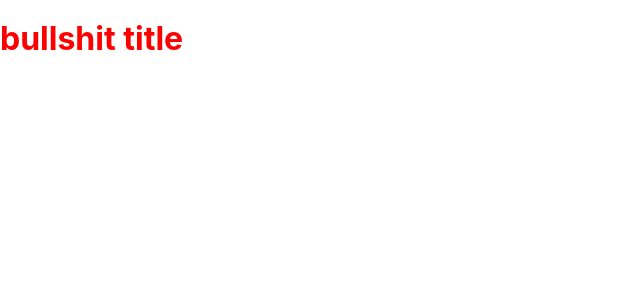
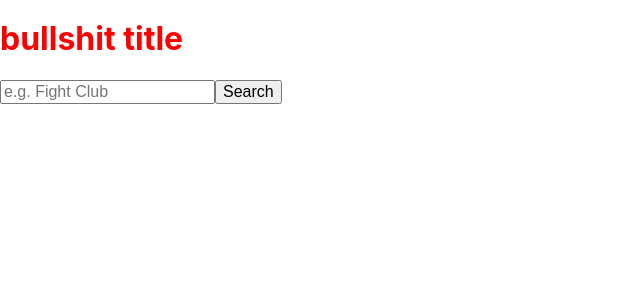
Before and after one commit to P-L-U-D/Out-of-Context-Movie-Spoiler, a React (Create React App) app: page / in a window 1280 px wide. Shown: the top 300 px of the page, without its empty margins (0-640 px from the left). Built offline with nearby package versions, Linux system fonts and the light colour scheme; no server answers.

Commit message:
Added onChange handler, and added popularity filter based on user input

```diff
--- a/src/SearchBar.js
+++ b/src/SearchBar.js
@@ -1,5 +1,17 @@
 import React, { Component } from 'react';
 import axios from 'axios';
+
+
+
+//         // randomly pick 3 words and save
+//         // wrap calls in async fucnction? use await to get response from API 1 before we call API 2
+//         // on successful return of API 2, pass saved keywords to GifDisplay component & trigger view switch
+
+//         // ERROR CATCH: when user types in empty string, don't submit the call & prompt user to write a word
+//         // ERROR CATCH: if user types in a string that is not a direct match, return closest possible match
+//             // STRETCH GOAL: instead of closest match, return a list of possible matches and allow the user to pick the one they want
+//         // ERROT CATCH: NO NUMBERS! people work the regex magic
+
 
 
 
@@ -8,65 +20,89 @@ class SearchBar extends Component {
         super();
         this.state = {
             movieSearch: [],
-            keywordSearch: []
+            movieID: [],
+            keywordSearch: [],
+            moviedbAPI: 'b588f737df1d6878d6133a1a7e0bface',
+            giphyAPI: 'NShPdQTfWnvbvgxLo7Jd7C5qDeFfrsLR',
+            userInput: ""
         }
     }
-
-    componentDidMount() {
-    // API CALL 1: movie search based on user's search
+    getMovie = (event) => {
+        event.preventDefault();
+        // API CALL 1: movie search based on user's search
         // return the MovieID (also have access to movie details)
-
         axios({
             url: 'https://api.themoviedb.org/3/search/movie?',
             params: {
-                api_key: 'b588f737df1d6878d6133a1a7e0bface',
-                query: 'The+Dirt',
+                method: `GET`,
+                responseType: `json`,
+                api_key: this.state.moviedbAPI,
+                query: `${this.state.userInput}`,
+                include_adult: 'false',
                 page: 1
             }
         })
         .then((res) => {
-            const movieRes = res.data.results;
+            // const movieRes = res.data.results;
+            let popularity = 0
+
+            let movieObject;
+
+            res.data.results.forEach( (i) => {
+                if(i.popularity > popularity) {
+                    movieObject = i
+                    popularity = i.popularity
+                }
+            })
+
 
             this.setState({
-                movieSearch: movieRes
+                movieSearch: movieObject
             })
-            console.log(movieRes);
+            console.log(movieObject);
+        }).catch(error => {
+            console.log('something went wrong');
         })
-    // API CALL 2: based on MovieID from call 1
-        // return array of keywords
+    }
 
-        axios({
-            url: `https://api.themoviedb.org/3/movie/75780/keywords?`,
-            params: {
-                api_key: 'b588f737df1d6878d6133a1a7e0bface',
-            }
+
+    handleUserInput = (event) => {
+        this.setState({
+            userInput: event.target.value
         })
-        .then((res) => {
-            const keywordID = res.data.keywords
-
-            this.setState({
-                keywordSearch: keywordID
-            })
-            console.log(keywordID);
-        })
-        // randomly pick 3 words and save
-    // wrap calls in async fucnction? use await to get response from API 1 before we call API 2
-    // on successful return of API 2, pass saved keywords to GifDisplay component & trigger view switch
-
-    // ERROR CATCH: when user types in empty string, don't submit the call & prompt user to write a word
-    // ERROR CATCH: if user types in a string that is not a direct match, return closest possible match
-        // STRETCH GOAL: instead of closest match, return a list of possible matches and allow the user to pick the one they want
-    // ERROT CATCH: NO NUMBERS! people work the regex magic
     }
 
     render() {
         // Just a search bar (text input)
         return (
-            <></>
+            <form onSubmit={this.getMovie} action="">
+                <label htmlFor=""></label>
+                <input onChange={this.handleUserInput} type="text"
+                    placeholder="e.g. Fight Club"
+                    id="" required />
+                <button type="submit">Search</button>
+            </form>
         )
     }
 }
 
+export default SearchBar;
 
 
-export default SearchBar;
+
+
+//API call 2, return keywords based on query search from API call 1
+// axios({
+//     url: `https://api.themoviedb.org/3/movie/75780/keywords?`,
+//     params: {
+//         api_key: 'b588f737df1d6878d6133a1a7e0bface',
+//     }
+// })
+// .then((res) => {
+//     const keywordID = res.data.keywords
+
+//     this.setState({
+//         keywordSearch: keywordID
+//     })
+//     console.log(keywordID);
+// })
```
